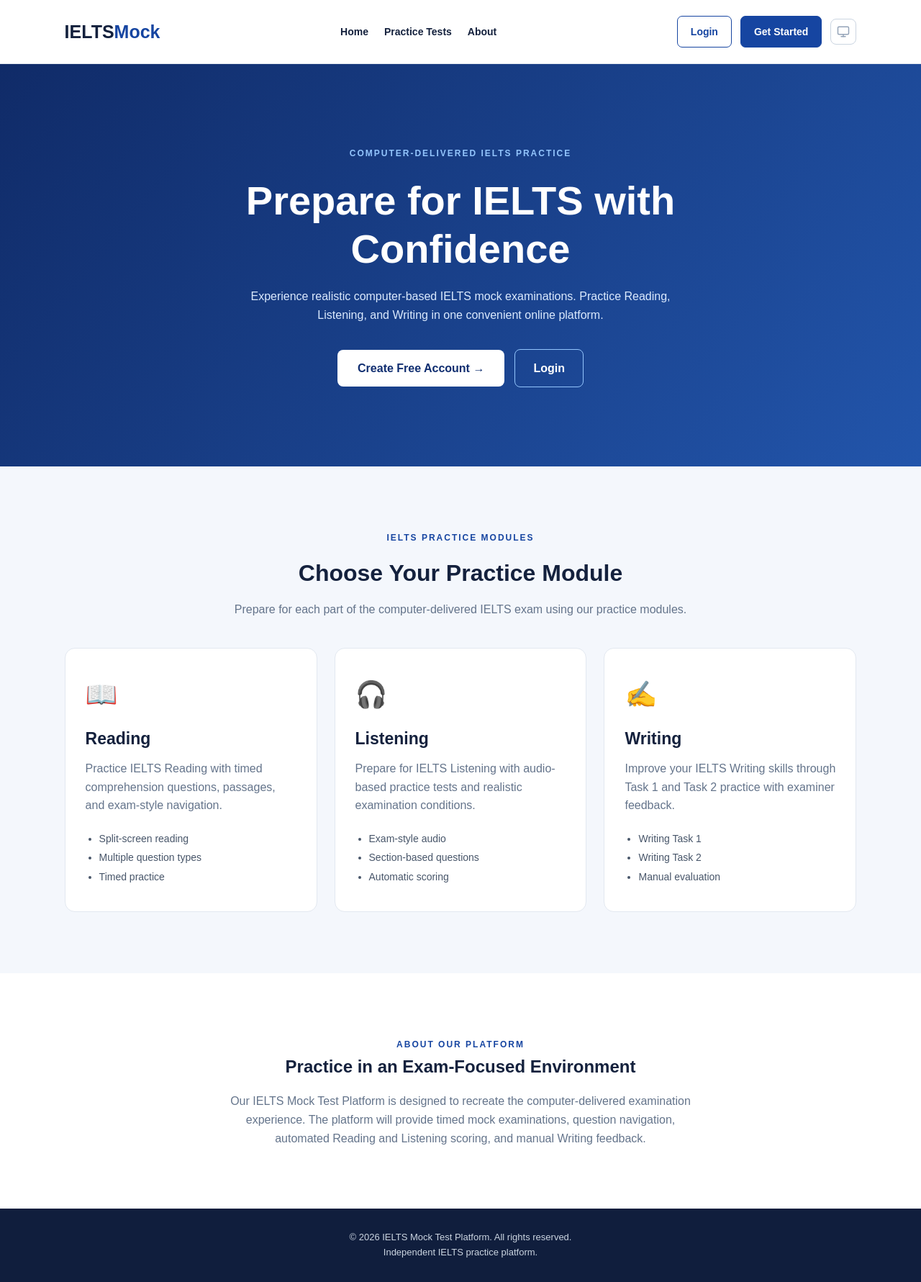
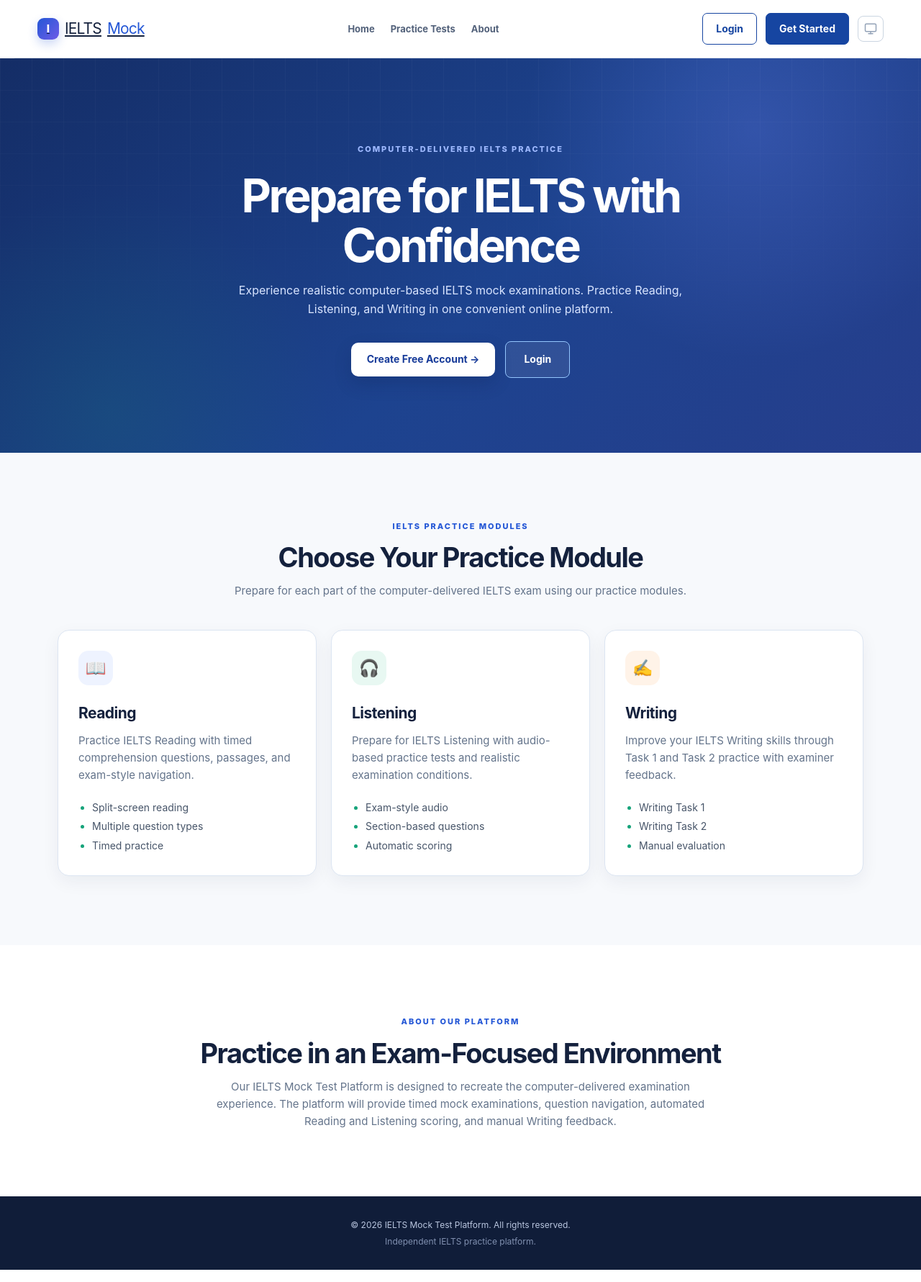
Before and after one commit to RR0327/BCL, a Django app: page / in a window 1280 px wide. Shown: the whole page at 72% size. Run offline with Django 4.2, Linux system fonts and the light colour scheme; parts of the project's set-up code (start-up, migrations or seed data) failed here and were passed over.

Commit message:
style: add the updated version of the work

```diff
--- a/bcl_bhuiyan/static/css/style.css
+++ b/bcl_bhuiyan/static/css/style.css
@@ -1,11 +1,14 @@
-
 :root {
-    --primary: #1645a1;
-    --primary-dark: #102e70;
+    --primary: #2457d6;
+    --primary-dark: #173b99;
+    --accent: #16a37a;
     --text: #14213d;
     --muted: #64748b;
-    --surface: #f4f7fc;
-    --border: #e2e8f0;
+    --surface: #f7f9fc;
+    --surface-strong: #eef3fb;
+    --border: #dce5f2;
+    --shadow-sm: 0 8px 24px rgba(20, 33, 61, 0.06);
+    --shadow-md: 0 20px 50px rgba(20, 33, 61, 0.12);
 }
 
 * {
@@ -19,26 +22,43 @@ html {
 }
 
 body {
-    font-family: Arial, Helvetica, sans-serif;
+    font-family: Inter, ui-sans-serif, system-ui, -apple-system, BlinkMacSystemFont, "Segoe UI", sans-serif;
     color: var(--text);
-    background: white;
+    background: #ffffff;
     line-height: 1.6;
+    -webkit-font-smoothing: antialiased;
 }
 
 .navbar {
-    display: flex;
-    align-items: center;
-    justify-content: space-between;
-    gap: 24px;
-    padding: 22px 7%;
+    max-width: 1240px;
+    margin: 0 auto;
+    padding: 18px 32px;
+    background: rgba(255, 255, 255, 0.94);
     border-bottom: 1px solid var(--border);
 }
 
 .logo {
-    font-size: 25px;
+    display: inline-flex;
+    align-items: center;
+    gap: 8px;
+    font-size: 21px;
+    letter-spacing: -0.04em;
+    color: var(--text);
+}
+
+.logo::before {
+    content: "I";
+    display: grid;
+    place-items: center;
+    width: 30px;
+    height: 30px;
+    border-radius: 9px;
+    background: linear-gradient(135deg, #2457d6, #6d5ce7);
+    color: #ffffff;
+    font-size: 15px;
     font-weight: 800;
-    text-decoration: none;
-    color: var(--text);
+    letter-spacing: 0;
+    box-shadow: 0 6px 14px rgba(36, 87, 214, 0.24);
 }
 
 .logo span {
@@ -51,173 +71,282 @@ nav {
 }
 
 nav a {
-    text-decoration: none;
-    color: var(--text);
-    font-weight: 600;
-    font-size: 14px;
+    color: #52617a;
+    font-size: 13px;
+    font-weight: 650;
 }
 
-.nav-status {
-    padding: 8px 14px;
-    border-radius: 30px;
-    background: #edf3ff;
+nav a:hover {
     color: var(--primary);
-    font-size: 13px;
-    font-weight: 700;
 }
 
 .hero {
-    background: linear-gradient(130deg, #102b68, #2255ab);
-    color: white;
+    position: relative;
+    overflow: hidden;
+    background:
+        radial-gradient(circle at 82% 18%, rgba(116, 138, 255, 0.24), transparent 28%),
+        radial-gradient(circle at 12% 90%, rgba(22, 163, 122, 0.14), transparent 25%),
+        linear-gradient(135deg, #142d66 0%, #1d438f 55%, #263e8c 100%);
+    color: #ffffff;
     text-align: center;
-    padding: 110px 20px;
+    padding: 112px 24px 104px;
+}
+
+.hero::before {
+    content: "";
+    position: absolute;
+    inset: 0;
+    opacity: 0.12;
+    background-image: linear-gradient(rgba(255,255,255,.25) 1px, transparent 1px), linear-gradient(90deg, rgba(255,255,255,.25) 1px, transparent 1px);
+    background-size: 44px 44px;
+    mask-image: linear-gradient(to bottom, black, transparent 75%);
 }
 
 .hero-content {
-    max-width: 780px;
+    position: relative;
+    max-width: 820px;
     margin: auto;
 }
 
 .eyebrow {
-    color: #93c5fd;
-    font-size: 12px;
+    color: #9eb9ff;
+    font-size: 11px;
     font-weight: 800;
-    letter-spacing: 2px;
+    letter-spacing: 0.18em;
 }
 
 .hero h1 {
-    font-size: clamp(34px, 5vw, 56px);
-    line-height: 1.2;
-    margin: 20px 0;
+    max-width: 720px;
+    margin: 18px auto 16px;
+    font-size: clamp(38px, 5vw, 64px);
+    line-height: 1.08;
+    letter-spacing: -0.055em;
 }
 
 .hero p {
-    max-width: 630px;
-    margin: 0 auto 34px;
-    color: #dbeafe;
+    max-width: 620px;
+    margin: 0 auto 32px;
+    color: #d8e4ff;
+    font-size: 16px;
+}
+
+.hero-actions {
+    gap: 12px;
+}
+
+.primary-btn,
+.secondary-btn {
+    display: inline-flex;
+    align-items: center;
+    justify-content: center;
+    min-height: 46px;
+    padding: 12px 22px;
+    border-radius: 10px;
+    font-size: 14px;
+    font-weight: 750;
+    text-decoration: none;
+    transition: transform .2s ease, box-shadow .2s ease, background .2s ease;
 }
 
 .primary-btn {
-    display: inline-block;
-    background: white;
+    background: #ffffff;
     color: var(--primary-dark);
-    padding: 13px 28px;
-    border-radius: 8px;
-    text-decoration: none;
-    font-weight: 700;
+    box-shadow: 0 10px 24px rgba(8, 24, 70, .2);
+}
+
+.secondary-btn {
+    border-color: rgba(255,255,255,.48);
+    color: #ffffff;
+    background: rgba(255,255,255,.08);
+}
+
+.primary-btn:hover,
+.secondary-btn:hover {
+    transform: translateY(-2px);
+}
+
+.primary-btn:hover {
+    box-shadow: 0 14px 28px rgba(8, 24, 70, .28);
+}
+
+.hero-trust {
+    display: flex;
+    justify-content: center;
+    flex-wrap: wrap;
+    gap: 28px;
+    margin-top: 42px;
+    color: #cbd9fa;
+    font-size: 12px;
+}
+
+.hero-trust strong {
+    display: block;
+    margin-bottom: 2px;
+    color: #ffffff;
+    font-size: 19px;
 }
 
 .modules {
-    padding: 85px 7%;
+    padding: 88px 32px 96px;
     background: var(--surface);
 }
 
 .section-heading {
+    max-width: 680px;
+    margin: 0 auto 42px;
     text-align: center;
-    margin-bottom: 40px;
 }
 
-.section-heading .eyebrow {
+.section-heading .eyebrow,
+.about-eyebrow {
     color: var(--primary);
 }
 
-.section-heading h2 {
-    font-size: 32px;
-    margin: 12px 0;
+.section-heading h2,
+.about h2 {
+    margin: 11px 0 12px;
+    color: var(--text);
+    font-size: clamp(28px, 3vw, 38px);
+    line-height: 1.15;
+    letter-spacing: -0.04em;
 }
 
 .section-heading p,
 .module-card p,
 .about p {
     color: var(--muted);
+    font-size: 15px;
 }
 
 .module-grid {
     display: grid;
     grid-template-columns: repeat(3, minmax(0, 1fr));
-    gap: 24px;
-    max-width: 1150px;
+    gap: 20px;
+    max-width: 1120px;
     margin: auto;
 }
 
 .module-card {
-    background: white;
+    position: relative;
+    min-height: 300px;
+    padding: 28px;
+    background: #ffffff;
     border: 1px solid var(--border);
-    border-radius: 14px;
-    padding: 35px 28px;
+    border-radius: 16px;
+    box-shadow: var(--shadow-sm);
+    transition: transform .22s ease, box-shadow .22s ease, border-color .22s ease;
+}
+
+.module-card:hover {
+    transform: translateY(-5px);
+    border-color: #b7c9ed;
+    box-shadow: var(--shadow-md);
 }
 
 .module-icon {
-    font-size: 36px;
-    margin-bottom: 15px;
+    display: grid;
+    place-items: center;
+    width: 48px;
+    height: 48px;
+    margin-bottom: 22px;
+    border-radius: 14px;
+    background: #eef3ff;
+    font-size: 23px;
+}
+
+.module-card:nth-child(2) .module-icon {
+    background: #e8f8f2;
+}
+
+.module-card:nth-child(3) .module-icon {
+    background: #fff3e8;
 }
 
 .module-card h3 {
-    font-size: 23px;
-    margin-bottom: 10px;
+    margin-bottom: 9px;
+    font-size: 21px;
+    letter-spacing: -0.025em;
 }
 
-.coming-soon {
-    display: inline-block;
-    margin-top: 24px;
-    padding: 5px 14px;
-    border-radius: 9999px;
-    background: #eff6ff;
-    border: 1px solid #bfdbfe;
-    color: var(--primary);
-    font-weight: 700;
-    font-size: 12px;
-    letter-spacing: 0.3px;
-    width: fit-content;
+.module-features {
+    margin-top: 18px;
+    color: #52617a;
+    font-size: 13px;
+    line-height: 1.9;
 }
 
-.about-eyebrow {
-    color: var(--primary);
+.module-features li::marker {
+    color: var(--accent);
 }
 
 .about {
+    padding: 92px 24px;
     text-align: center;
-    padding: 85px 20px;
-}
-
-.about h2 {
-    margin-bottom: 16px;
+    background: #ffffff;
 }
 
 .about p {
-    max-width: 650px;
+    max-width: 680px;
     margin: auto;
 }
 
 footer {
-    background: #101e3d;
-    color: #cbd5e1;
-    padding: 30px 7%;
+    padding: 30px 24px;
+    background: #101d39;
+    color: #b9c6df;
     text-align: center;
-    font-size: 13px;
+    font-size: 12px;
 }
 
-@media (max-width: 768px) {
+footer p + p {
+    margin-top: 4px;
+    color: #8090b0;
+}
+
+a:focus-visible,
+button:focus-visible {
+    outline: 3px solid rgba(36, 87, 214, .35);
+    outline-offset: 3px;
+}
+
+@media (max-width: 820px) {
     .navbar {
-        flex-wrap: wrap;
-    }
-
-    nav {
-        order: 3;
-        width: 100%;
-        justify-content: center;
-        flex-wrap: wrap;
-    }
-
-    .nav-status {
-        display: none;
+        padding: 16px 20px;
     }
 
     .module-grid {
         grid-template-columns: 1fr;
+        max-width: 560px;
+    }
+}
+
+@media (max-width: 620px) {
+    .navbar {
+        justify-content: center;
+    }
+
+    .navbar nav,
+    .nav-actions {
+        justify-content: center;
+    }
+
+    .hero {
+        padding: 78px 20px 72px;
+    }
+
+    .hero h1 {
+        font-size: 40px;
+    }
+
+    .hero p {
+        font-size: 14px;
     }
 
     .modules {
-        padding: 60px 5%;
+        padding: 68px 20px 72px;
+    }
+
+    .hero-trust {
+        gap: 18px;
     }
 }
```
